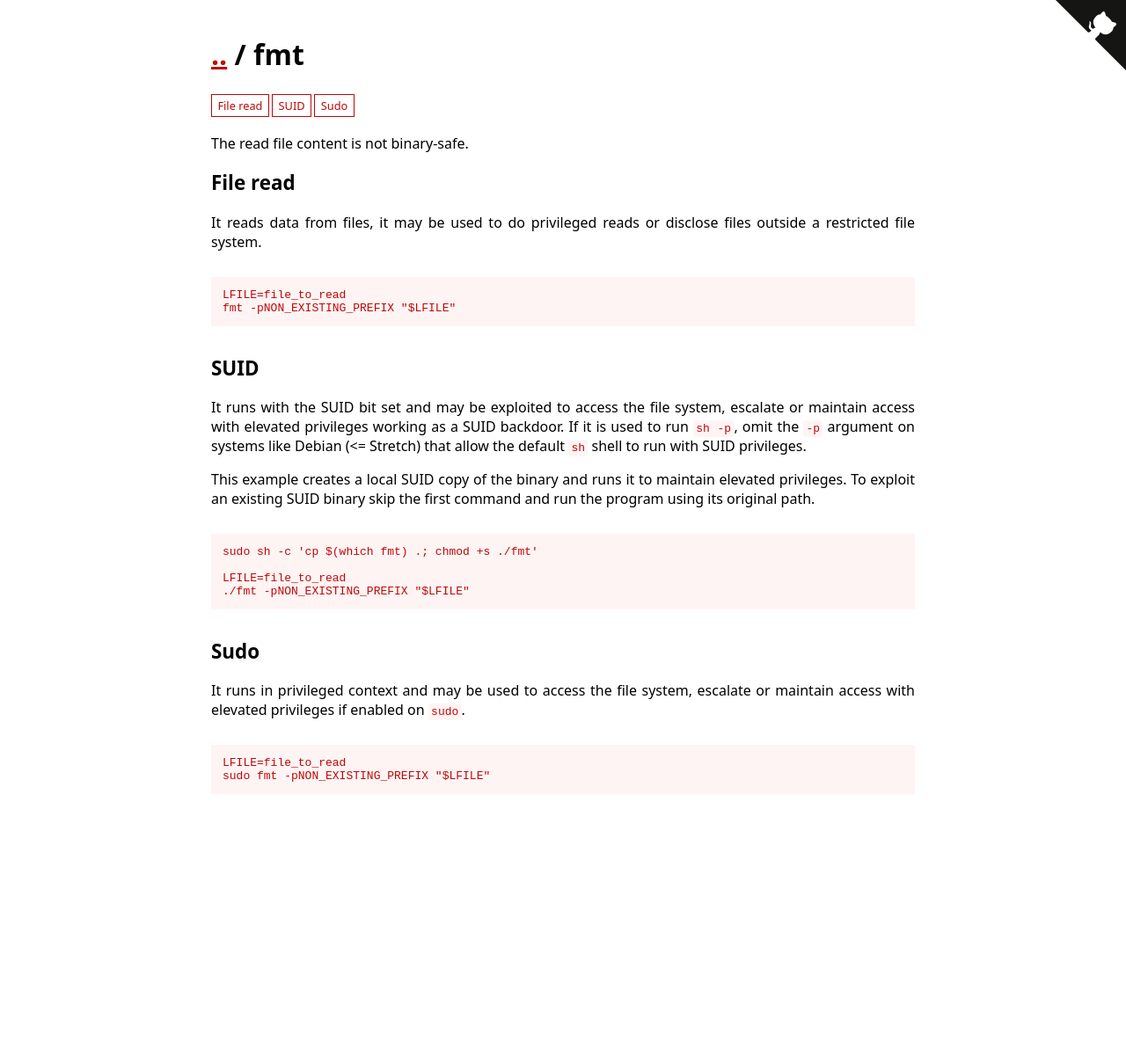
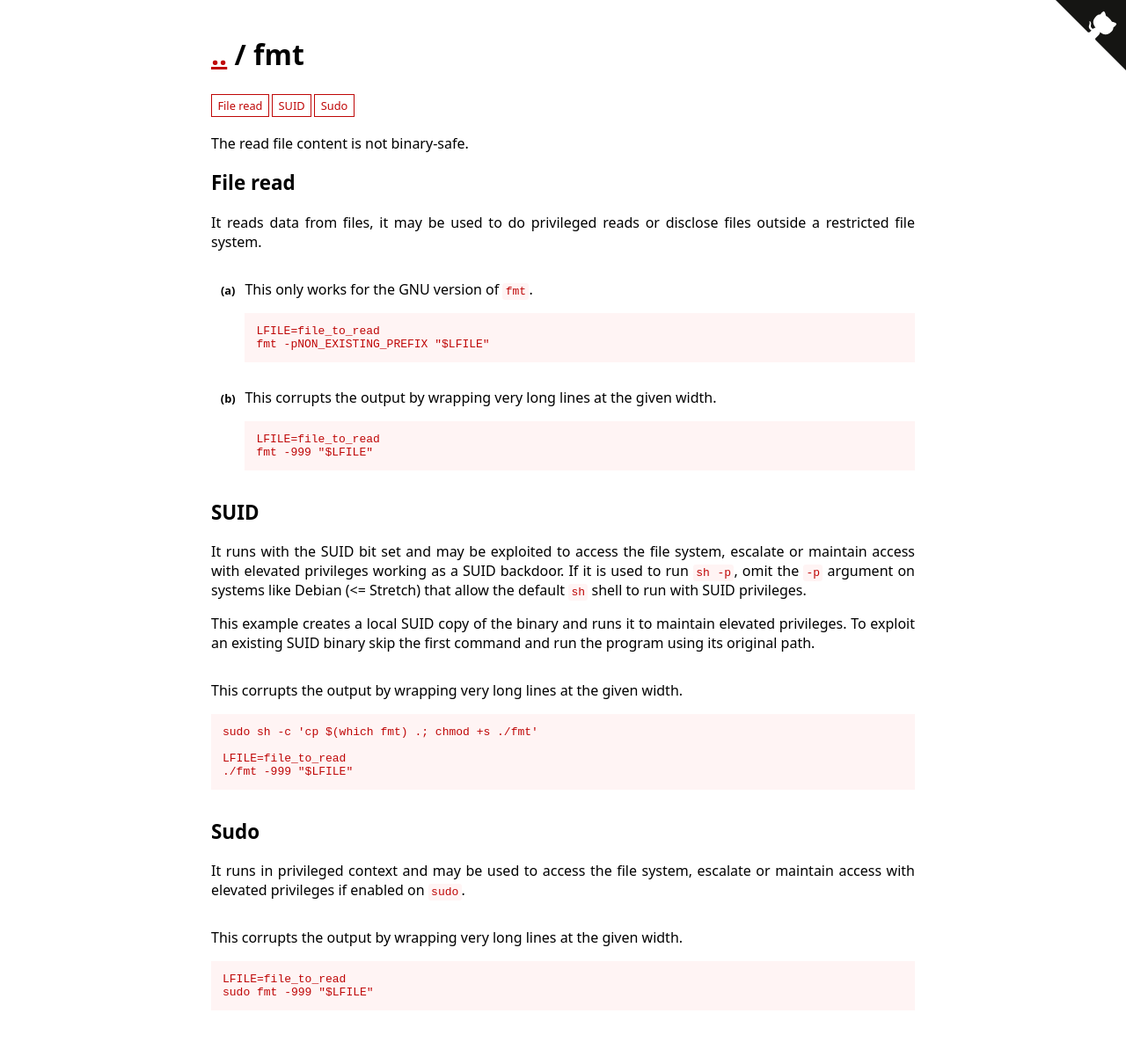
Before and after one commit to GTFOBins/GTFOBins.github.io, a Jekyll site: the page built from _gtfobins/fmt.md, in a window 1280 px wide. Shown: the whole page at 88% size. Built offline with Jekyll 4.4.1, drawn with Linux system fonts in a browser that asks for light colours; before the commit the page ends 956 px from its top, so only the background shows below that.

```diff
--- a/_gtfobins/fmt.md
+++ b/_gtfobins/fmt.md
@@ -2,15 +2,22 @@
 description: The read file content is not binary-safe.
 functions:
   file-read:
-    - code: |
+    - description: This only works for the GNU version of `fmt`.
+      code: |
         LFILE=file_to_read
         fmt -pNON_EXISTING_PREFIX "$LFILE"
+    - description: This corrupts the output by wrapping very long lines at the given width.
+      code: |
+        LFILE=file_to_read
+        fmt -999 "$LFILE"
   suid:
-    - code: |
+    - description: This corrupts the output by wrapping very long lines at the given width.
+      code: |
         LFILE=file_to_read
-        ./fmt -pNON_EXISTING_PREFIX "$LFILE"
+        ./fmt -999 "$LFILE"
   sudo:
-    - code: |
+    - description: This corrupts the output by wrapping very long lines at the given width.
+      code: |
         LFILE=file_to_read
-        sudo fmt -pNON_EXISTING_PREFIX "$LFILE"
+        sudo fmt -999 "$LFILE"
 ---
```
